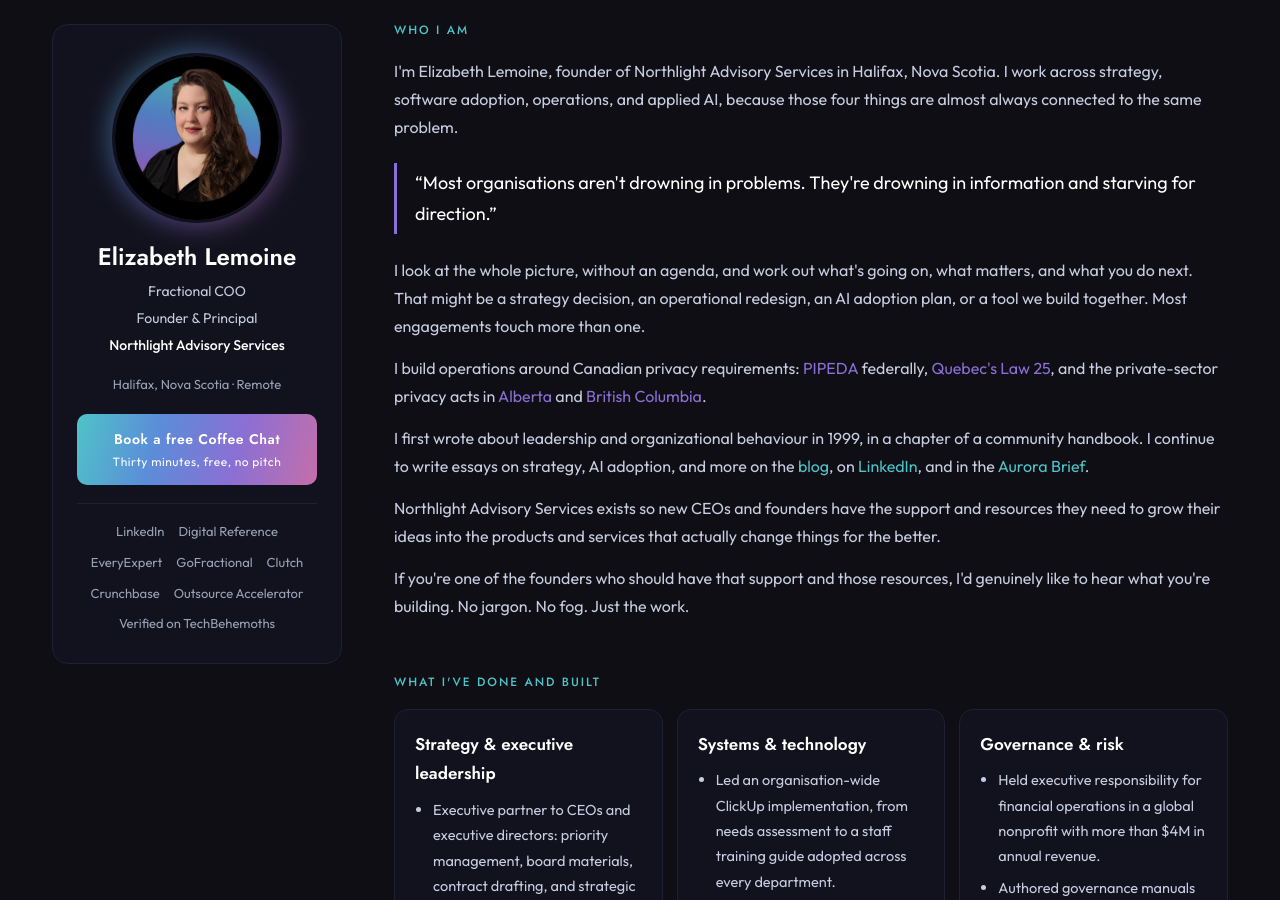
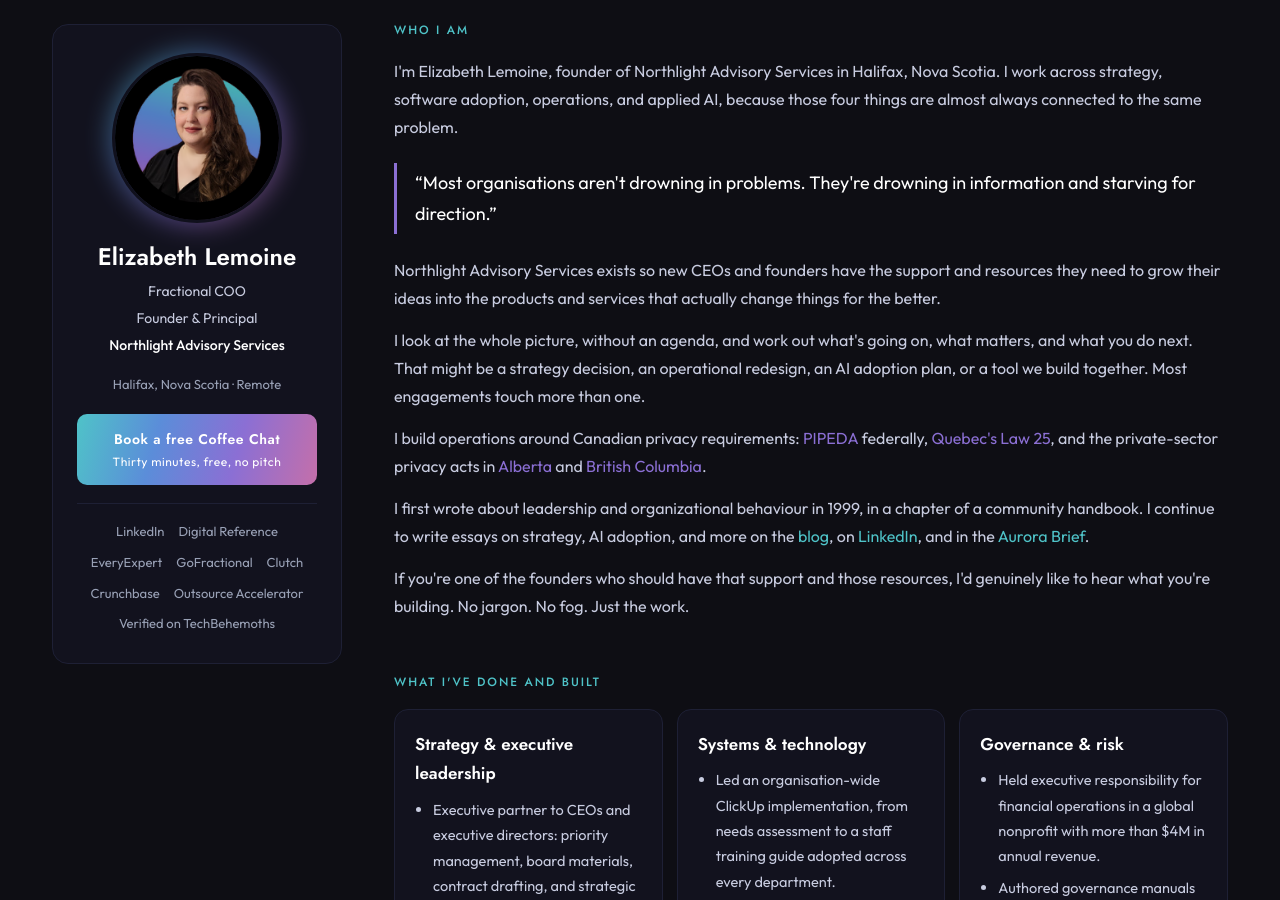
Before and after one commit to elizabethlemoine33-commits/bynorthlight-site, a Jekyll site: the page built from about.html, in a window 1280 px wide and 900 px high, scrolled down 1193 px. Built offline with Jekyll 4.4.1, drawn with Linux system fonts in a browser that asks for light colours; part of the change alters nothing that is shown.

```diff
--- a/about.html
+++ b/about.html
@@ -300,10 +300,10 @@ head_extra: |
   <h2 class="ab-label">Who I am</h2>
   <p>I'm Elizabeth Lemoine, founder of Northlight Advisory Services in Halifax, Nova Scotia. I work across strategy, software adoption, operations, and applied AI, because those four things are almost always connected to the same problem.</p>
   <div class="ab-quote">“Most organisations aren't drowning in problems. They're drowning in information and starving for direction.”</div>
+  <p>Northlight Advisory Services exists so new CEOs and founders have the support and resources they need to grow their ideas into the products and services that actually change things for the better.</p>
   <p>I look at the whole picture, without an agenda, and work out what's going on, what matters, and what you do next. That might be a strategy decision, an operational redesign, an AI adoption plan, or a tool we build together. Most engagements touch more than one.</p>
   <p>I build operations around Canadian privacy requirements: <a href="https://www.priv.gc.ca/en/privacy-topics/privacy-laws-in-canada/the-personal-information-protection-and-electronic-documents-act-pipeda/" target="_blank" rel="noopener">PIPEDA</a> federally, <a href="https://www.cai.gouv.qc.ca/protection-renseignements-personnels/sujets-et-domaines-dinteret/principaux-changements-loi-25" target="_blank" rel="noopener">Quebec's Law 25</a>, and the private-sector privacy acts in <a href="https://oipc.ab.ca/" target="_blank" rel="noopener">Alberta</a> and <a href="https://www.oipc.bc.ca/" target="_blank" rel="noopener">British Columbia</a>.</p>
   <p>I first wrote about leadership and organizational behaviour in 1999, in a chapter of a community handbook. I continue to write essays on strategy, AI adoption, and more on the <a href="/blog/">blog</a>, on <a href="https://www.linkedin.com/in/elizabethannelemoine/recent-activity/articles/" target="_blank" rel="noopener">LinkedIn</a>, and in the <a href="https://aurora-brief.kit.com/110f173cf7" target="_blank" rel="noopener">Aurora Brief</a>.</p>
-  <p>Northlight Advisory Services exists so new CEOs and founders have the support and resources they need to grow their ideas into the products and services that actually change things for the better.</p>
   <p>If you're one of the founders who should have that support and those resources, I'd genuinely like to hear what you're building. No jargon. No fog. Just the work.</p>
 
   <h2 class="ab-label">What I've done and built</h2>
```
